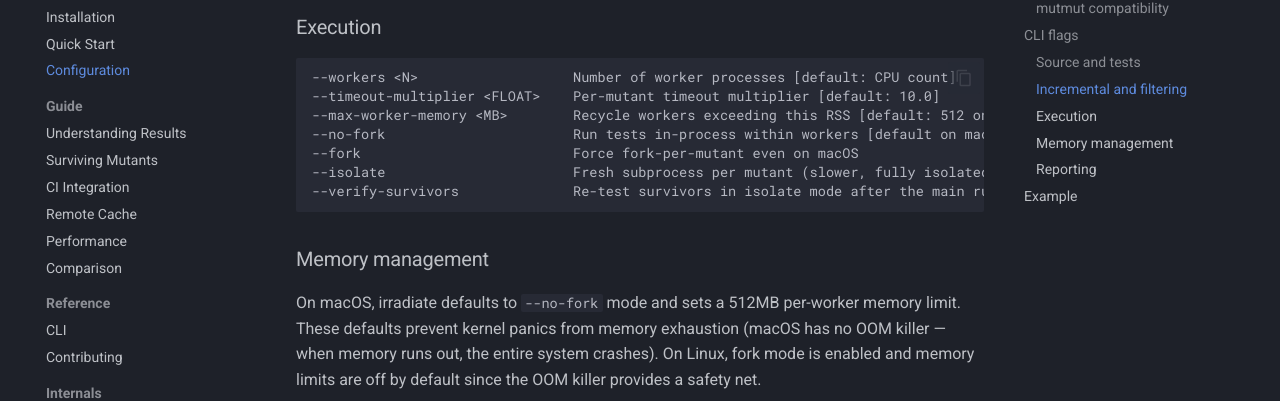
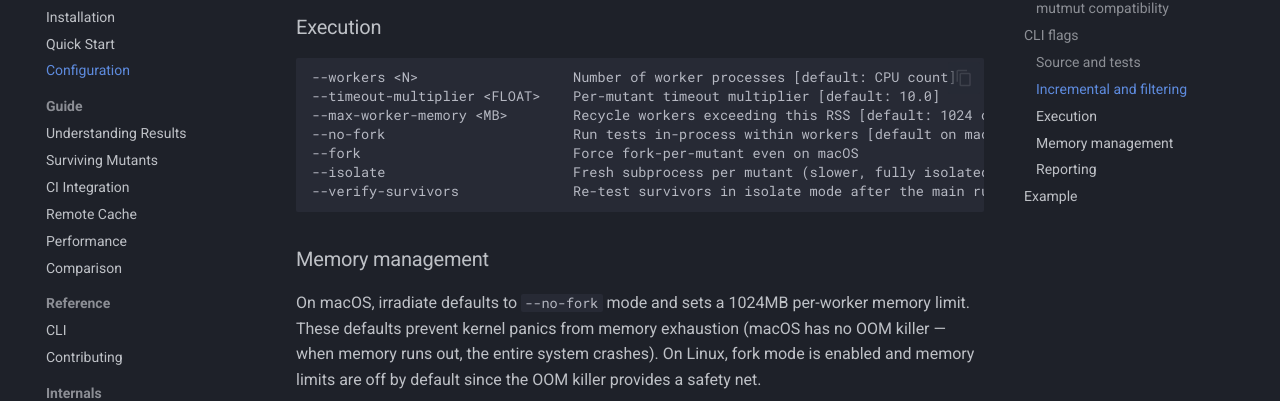
Before and after one commit to nwyin/irradiate, an MkDocs documentation site: the page built from docs/getting-started/configuration.md, in a window 1280 px wide and 900 px high, scrolled down 2210 px. Shown: the part 154-555 px from the top of the window. Built offline with MkDocs 1.6.1 and Material for MkDocs 9.7.7, drawn with Linux system fonts in a browser that asks for light colours; comment, search, counter and statistics services are not loaded; some of the changed text lies outside the part shown.

Commit message:
fix: bump default max_worker_memory_mb from 512 to 1024 on macOS
512MB was too aggressive for projects with C extensions (e.g.
markupsafe's _speedups). Workers hit the limit and got recycled
repeatedly, exhausting the crash budget.

````diff
--- a/docs/getting-started/configuration.md
+++ b/docs/getting-started/configuration.md
@@ -33,7 +33,7 @@ pytest_add_cli_args = ["-x", "--tb=short"]
 | `cache_max_size`      | string          | `"1gb"`   | Default max-size for `irradiate cache gc` |
 | `type_checker`        | string          | --        | Type checker preset (`mypy`, `pyright`, `ty`) or raw command |
 | `workers`             | integer         | CPU count | Number of worker processes |
-| `max_worker_memory_mb`| integer         | 512 (macOS), 0 (Linux) | Recycle workers exceeding this RSS in MB. 0 = off |
+| `max_worker_memory_mb`| integer         | 1024 (macOS), 0 (Linux) | Recycle workers exceeding this RSS in MB. 0 = off |
 
 The `do_not_mutate` patterns can also be passed from the CLI with `--ignore` (merged with config values):
 
@@ -90,7 +90,7 @@ All flags are for `irradiate run`. Run `irradiate run --help` for the full list.
 ```
 --workers <N>                   Number of worker processes [default: CPU count]
 --timeout-multiplier <FLOAT>    Per-mutant timeout multiplier [default: 10.0]
---max-worker-memory <MB>        Recycle workers exceeding this RSS [default: 512 on macOS, 0 on Linux]
+--max-worker-memory <MB>        Recycle workers exceeding this RSS [default: 1024 on macOS, 0 on Linux]
 --no-fork                       Run tests in-process within workers [default on macOS]
 --fork                          Force fork-per-mutant even on macOS
 --isolate                       Fresh subprocess per mutant (slower, fully isolated)
@@ -99,7 +99,7 @@ All flags are for `irradiate run`. Run `irradiate run --help` for the full list.
 
 ### Memory management
 
-On macOS, irradiate defaults to `--no-fork` mode and sets a 512MB per-worker memory limit. These defaults prevent kernel panics from memory exhaustion (macOS has no OOM killer — when memory runs out, the entire system crashes). On Linux, fork mode is enabled and memory limits are off by default since the OOM killer provides a safety net.
+On macOS, irradiate defaults to `--no-fork` mode and sets a 1024MB per-worker memory limit. These defaults prevent kernel panics from memory exhaustion (macOS has no OOM killer — when memory runs out, the entire system crashes). On Linux, fork mode is enabled and memory limits are off by default since the OOM killer provides a safety net.
 
 To tune for your machine:
 
````
Also changed, not shown: docs/guide/performance.md (+2 -2 lines), docs/reference/cli.md (+1 -1 lines), 2 other files.
